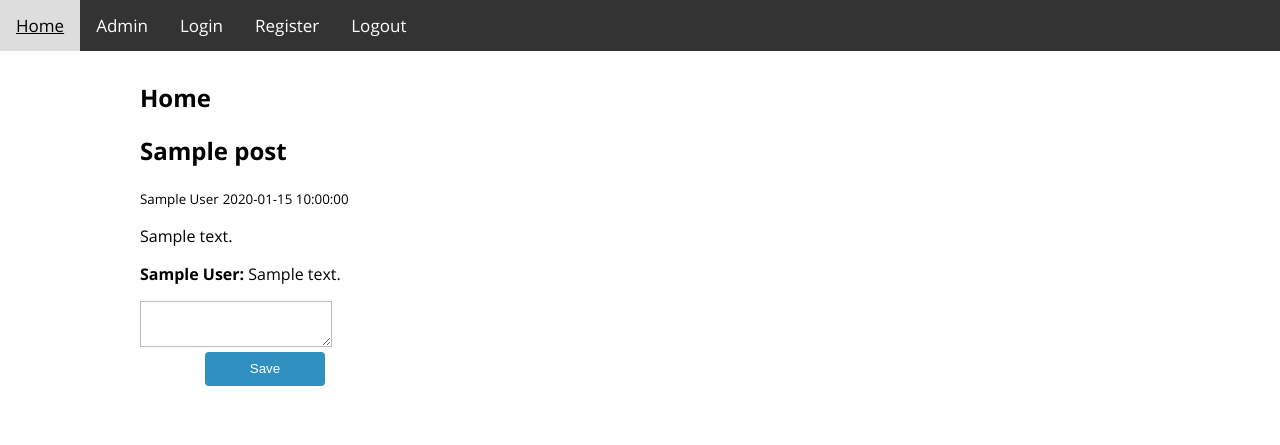
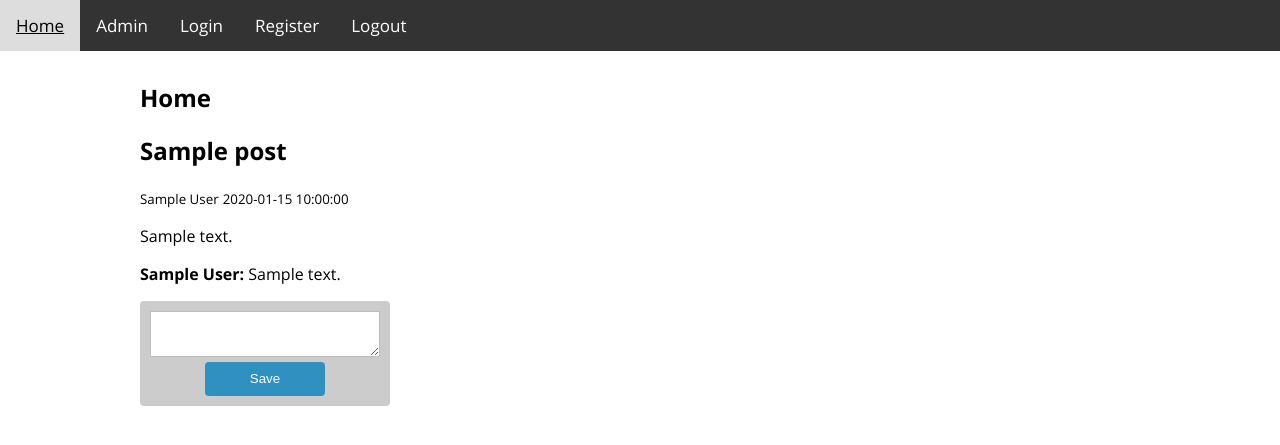
Before and after one commit to tomasantunes/easy-cms, a Flask app: template templates/home.html in a window 1280 px wide. Shown: the top 445 px of the page. Run offline with Flask 2, Linux system fonts and the light colour scheme; the template is opened without the code that fills it: most values are stand-ins (such as "Sample title", 1, 10 or a date in 2020); some libraries are stand-ins or nearby versions.

Commit message:
Update front page

```diff
--- a/templates/home.html
+++ b/templates/home.html
@@ -19,6 +19,16 @@
 		.table {
 			width: 75%;
 		}
+
+		.comment-form {
+			background-color: #CCC;
+			border-radius: 4px;
+			padding: 10px;
+		}
+
+		#comment-input {
+			width: 100%;
+		}
 	</style>
 </head>
 <body>
@@ -35,7 +45,6 @@
 	<div class="container">
 		<div class="row">
 			<div class="register">
-				<form action="/add_post" method="post">
 					<h2>Home</h2>
 					{% for post in posts %}
 						<h2>{{ post.title }}</h2>
@@ -47,7 +56,7 @@
 								<p><b><span>{{ c.author }}: </span></b>{{ c.content }}</p>
 							</div>
 					    {% endfor %}
-					    <form action="/add-comment" method="post">
+					    <form action="/add-comment" method="post" class="comment-form">
 							<textarea id="comment-input" name="content"></textarea>
 							<input type="hidden" id="post-id" name="post-id" value="{{ post.id }}">
 							<br>
@@ -56,7 +65,6 @@
 							</div>
 					    </form>
 					{% endfor %}
-				</form>
 			</div>
 		</div>
 	</div>
@@ -86,7 +94,7 @@
 			    processData: false,
 			    async: false,
 			    success: function(data) {
-
+					location.reload();
 			    },
 			    failure: function(data){
 			        alert(data);
```
